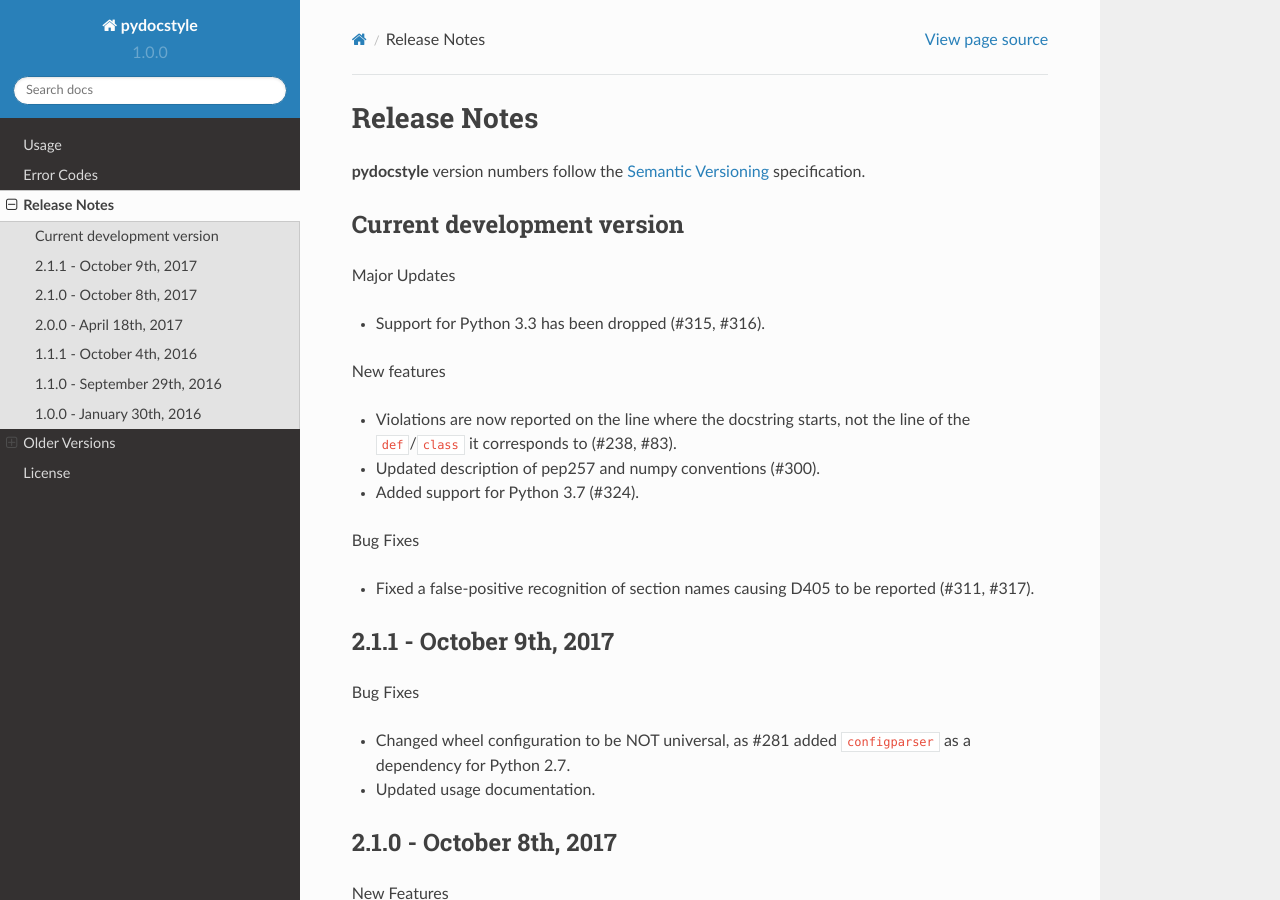
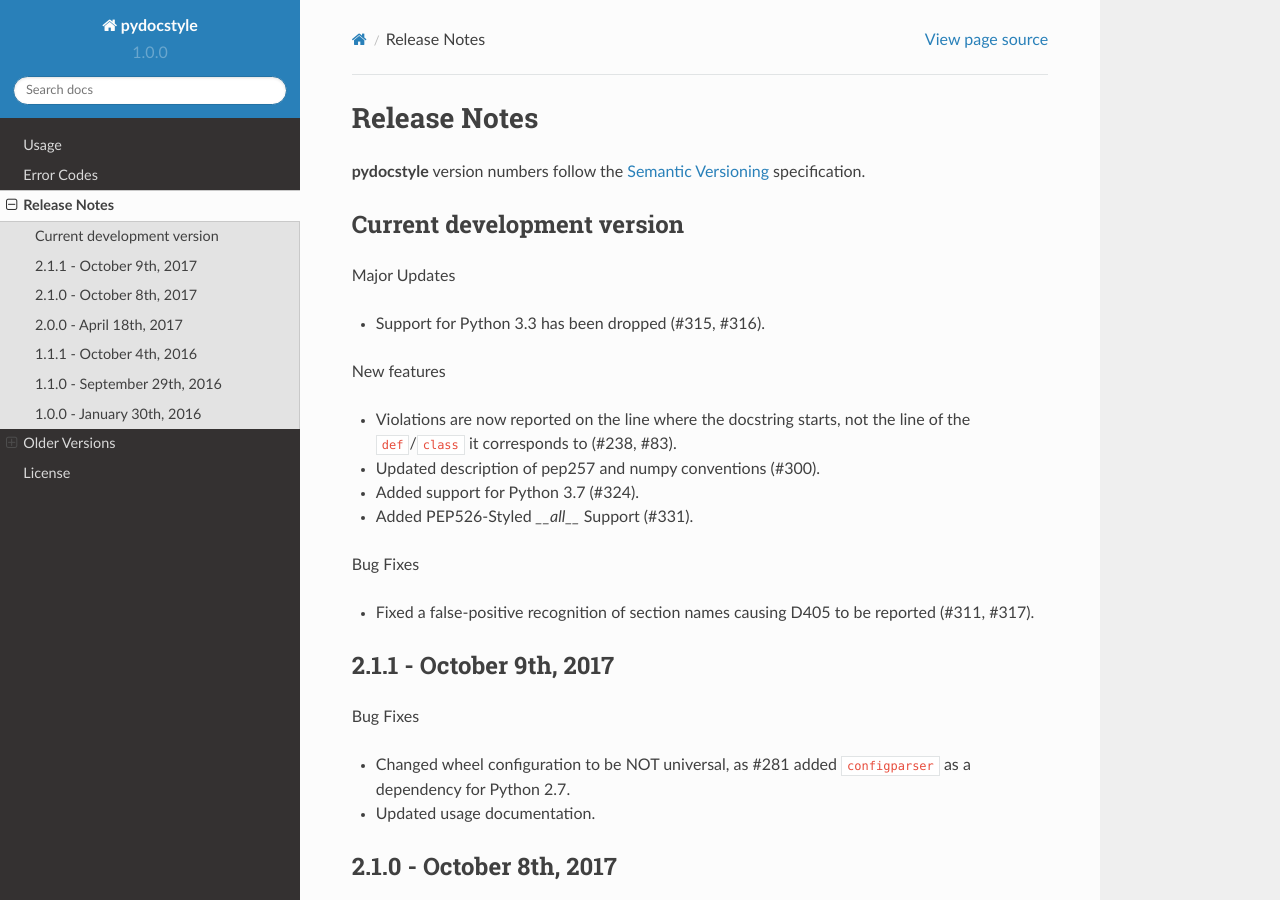
Before and after one commit to PyCQA/pydocstyle, a Sphinx documentation site: the page built from docs/release_notes.rst, in a window 1280 px wide and 900 px high. Built offline with Sphinx 7.4.7 and the Read the Docs theme 2.0.0, drawn with Linux system fonts in a browser that asks for light colours; the version number is read from the project's files by our own code.

Commit message:
Added note to release_notes.rst
Listed new support in release_notes.rst as requested

```diff
--- a/docs/release_notes.rst
+++ b/docs/release_notes.rst
@@ -17,6 +17,7 @@
   line of the ``def``/``class`` it corresponds to (#238, #83).
 * Updated description of pep257 and numpy conventions (#300).
 * Added support for Python 3.7 (#324).
+* Added PEP526-Styled `__all__` Support (#331).
 
 Bug Fixes
 
```
